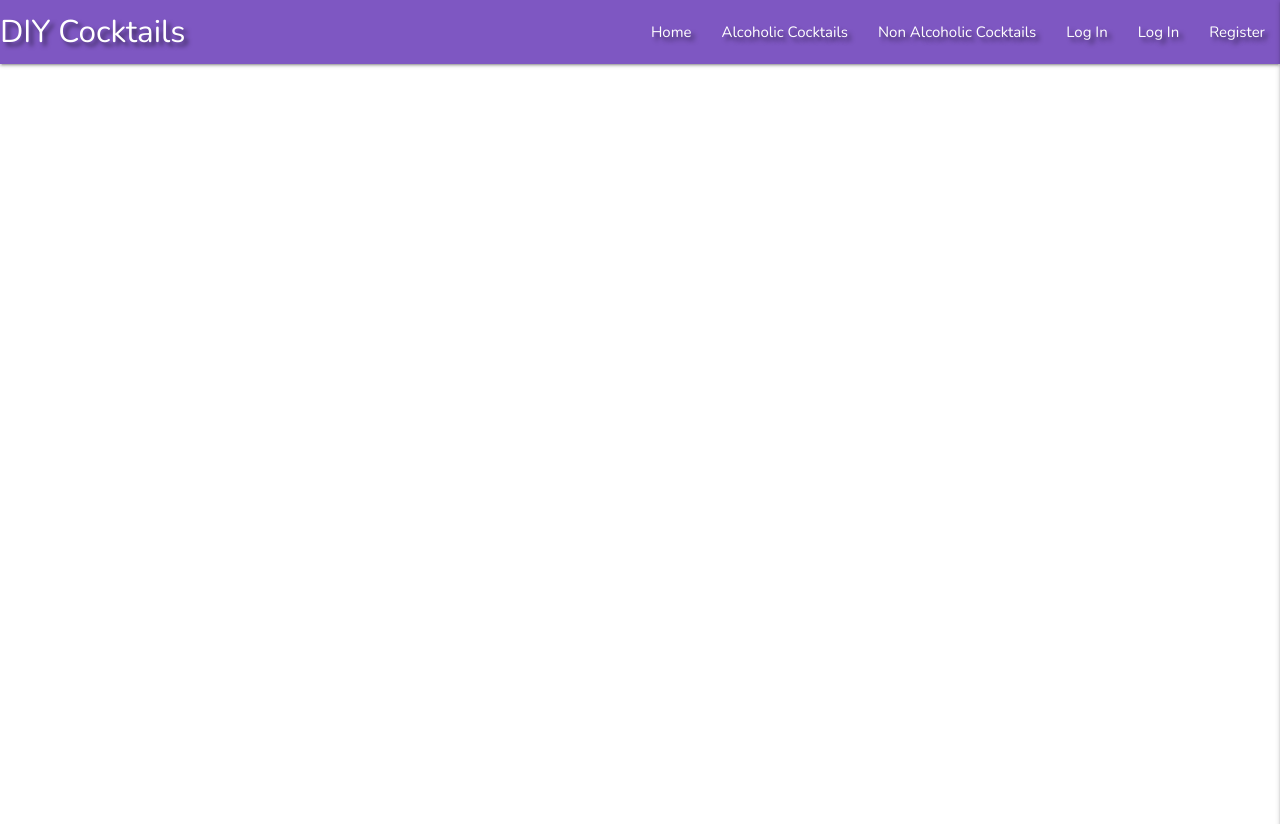
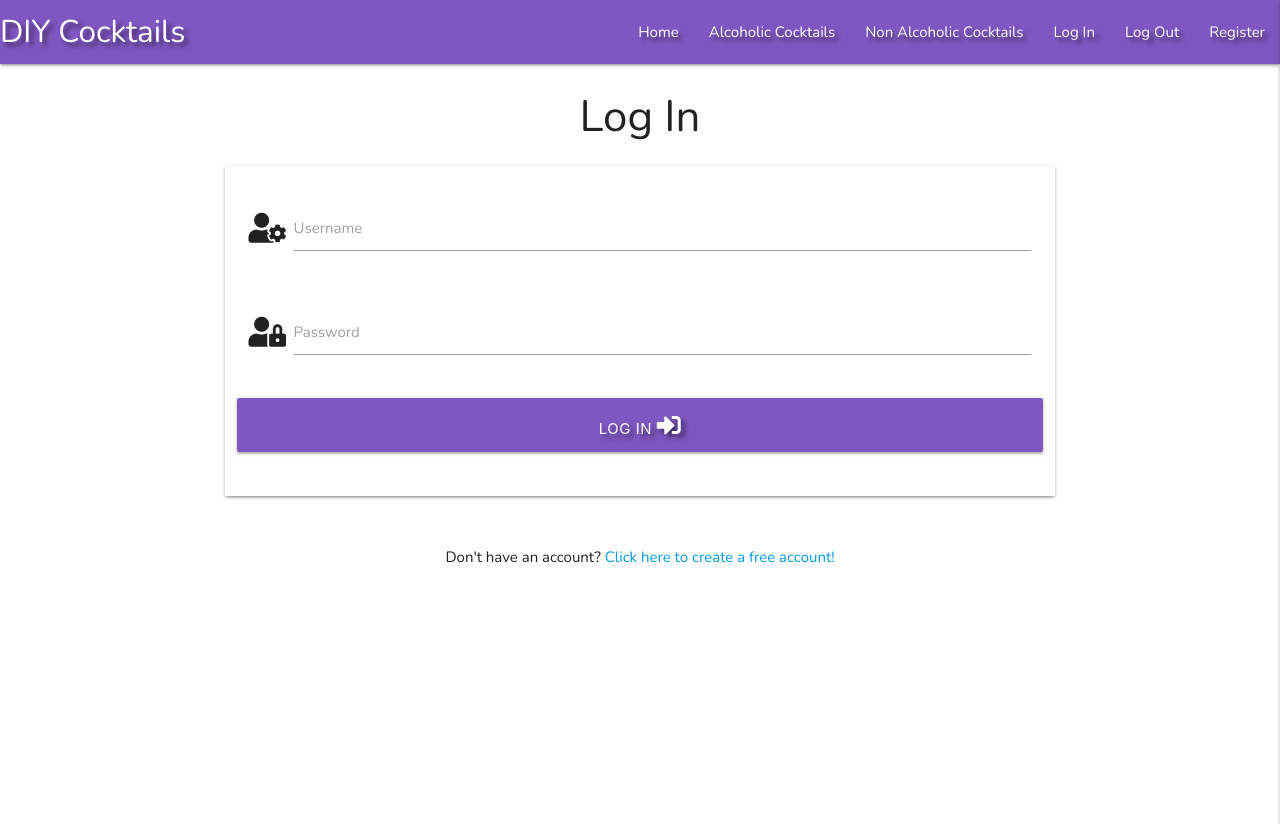
Before and after one commit to davidhuk/david-harris-mp3, a Flask app: page /login in a window 1280 px wide. Shown: the top 824 px of the page. Run offline with Flask 2, Linux system fonts and the light colour scheme; some libraries are stand-ins or nearby versions.

Commit message:
Added HTML for login.HTML page. Modified link names for navbars.

```diff
--- a/templates/base.html
+++ b/templates/base.html
@@ -32,7 +32,7 @@
                     <li><a href="{{ url_for('alcoholic_cocktails') }}">Alcoholic Cocktails</a></li>
                     <li><a href="{{ url_for('non_alcoholic_cocktails') }}">Non Alcoholic Cocktails</a></li>
                     <li><a href="{{ url_for('login') }}">Log In</a></li>
-                    <li><a href="{{ url_for('logout') }}">Log In</a></li>
+                    <li><a href="{{ url_for('logout') }}">Log Out</a></li>
                     <li><a href="{{ url_for('register_user') }}">Register</a></li>
                 </ul>
             </div>
@@ -44,7 +44,7 @@
             <li><a href="{{ url_for('alcoholic_cocktails') }}">Alcoholic Cocktails</a></li>
             <li><a href="{{ url_for('non_alcoholic_cocktails') }}">Non Alcoholic Cocktails</a></li>
             <li><a href="{{ url_for('login') }}">Log In</a></li>
-            <li><a href="{{ url_for('logout') }}">Log In</a></li>
+            <li><a href="{{ url_for('logout') }}">Log Out</a></li>
             <li><a href="{{ url_for('register_user') }}">Register</a></li>
         </ul>
     </header>
--- a/templates/login.html
+++ b/templates/login.html
@@ -1,4 +1,46 @@
 {% extends "base.html" %}
 {% block content %}
 
+<h3 class="center-align">Log In</h3>
+
+<div class="row">
+    <form class="col s12 m8 offset-m2" method="POST" action="{{ url_for('login') }}">
+        <div class="card-panel">
+            <!-- username input field -->
+            <div class="row">
+                <div class="input-field col s12">
+                    <i class="fas fa-user-cog prefix"></i>
+                    <input id="username" name="username" type="text" minlength="5" maxlength="15"
+                        pattern="^[a-zA-Z0-9]{5,15}$" class="validate" required>
+                    <label for="username">Username</label>
+                </div>
+            </div>
+            <!-- password input field -->
+            <div class="row">
+                <div class="input-field col s12">
+                    <i class="fas fa-user-lock prefix"></i>
+                    <input id="password" name="password" type="password" minlength="5" maxlength="15"
+                        pattern="^[a-zA-Z0-9]{5,15}$" class="validate" required>
+                    <label for="password">Password</label>
+                </div>
+            </div>
+            <!-- login button -->
+            <div class="row">
+                <button type="submit" class="col s12 btn-large deep-purple lighten-1 text-shadow">
+                    Log In <i class="fas fa-sign-in-alt"></i>
+                </button>
+            </div>
+        </div>
+    </form>
+</div>
+
+<div class="row">
+    <div class="col s12">
+        <p class="center-align">
+            Don't have an account?
+            <a href="{{ url_for('register_user') }}">Click here to create a free account!</a>
+        </p>
+    </div>
+</div>
+
 {% endblock %}
--- a/templates/register_user.html
+++ b/templates/register_user.html
@@ -27,7 +27,7 @@
             <!-- register submit button -->
             <div class="row">
                 <button type="submit" class="col s12 btn-large deep-purple lighten-1">
-                    Submit Registration <i class="fas fa-sign-in-alt"></i>
+                    Create Account <i class="fas fa-sign-in-alt"></i>
                 </button>
             </div>
         </div>
```
